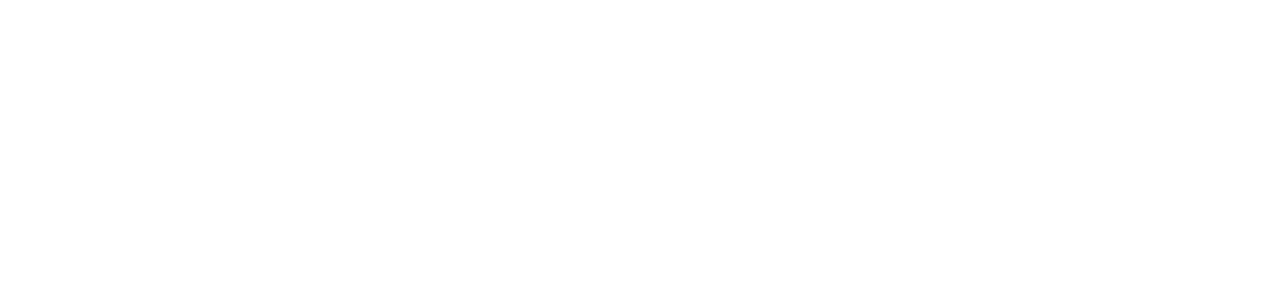
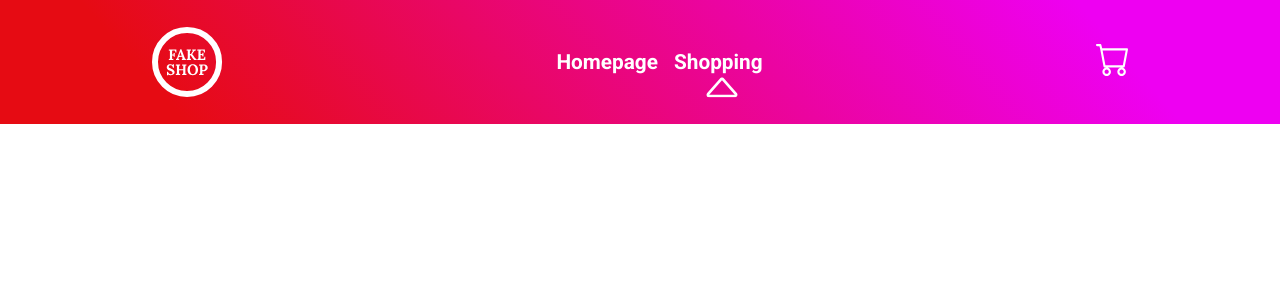
Before and after one commit to aleksandar-code/fake-shop, a React (Vite) app: page /fake-shop/shopping in a window 1280 px wide. Before the commit this address had no page. Shown: the top 300 px of the page. Built offline with nearby package versions, Linux system fonts and the light colour scheme.

Commit message:
Refactor header

```diff
--- a/src/App.tsx
+++ b/src/App.tsx
@@ -7,7 +7,7 @@
 export default function App() {
   return (
     <>
-      <BrowserRouter>
+      <BrowserRouter basename="fake-shop">
         <Routes>
           <Route
             path="/"
--- a/src/components/Header.tsx
+++ b/src/components/Header.tsx
@@ -3,26 +3,34 @@
 
 export function Header() {
   const navigate = useNavigate();
-  const location = useLocation().pathname;
+  let location = useLocation().pathname;
+  if (location === "/") location = "/homepage";
 
-  function placeArrowOnMouseEnter(target) {
+  function sanitize(location: string) {
+    return location.replace(/^\/|\/$/g, "");
+  }
+
+  function placeArrowOnMouseEnter(
+    event: React.MouseEvent<Element, MouseEvent>
+  ) {
     const arrowUp = document.querySelector(".arrow-up-parent");
     if (arrowUp !== null) {
       document.querySelector(".arrow-up-parent")?.remove();
-      target?.parentNode?.appendChild(arrowUp);
+      const target = event.target as HTMLButtonElement;
+      if (target) target.parentNode?.appendChild(arrowUp);
     }
   }
 
   function placeArrowOnMouseLeave() {
-    const arrowUp: any = document.querySelector(".arrow-up-parent");
+    const arrowUp: Element | null = document.querySelector(".arrow-up-parent");
     if (
       arrowUp !== null &&
-      arrowUp.parentNode ===
-        document.querySelector(`.${location.replace(/^\/|\/$/g, "")}-button`)
+      arrowUp.parentNode !==
+        document.querySelector(`.${sanitize(location)}-button`)
     ) {
       document.querySelector(".arrow-up-parent")?.remove();
       document
-        .querySelector(`.${location.replace(/^\/|\/$/g, "")}-button`)
+        .querySelector(`.${sanitize(location)}-button`)
         ?.appendChild(arrowUp);
     }
   }
@@ -35,17 +43,17 @@
       <ul>
         <li className="homepage-button">
           <h6
-            onMouseEnter={(e) => placeArrowOnMouseEnter(e.target)}
+            onMouseEnter={(event) => placeArrowOnMouseEnter(event)}
             onMouseLeave={() => placeArrowOnMouseLeave()}
             onClick={() => navigate("/")}
           >
             Homepage
           </h6>
-          {location === "/" && <ArrowUp />}
+          {location === "/homepage" && <ArrowUp />}
         </li>
         <li className="shopping-button">
           <h6
-            onMouseEnter={(e) => placeArrowOnMouseEnter(e.target)}
+            onMouseEnter={(event) => placeArrowOnMouseEnter(event)}
             onMouseLeave={() => placeArrowOnMouseLeave()}
             onClick={() => navigate("/shopping")}
           >
--- a/vite.config.ts
+++ b/vite.config.ts
@@ -3,6 +3,6 @@
 
 // https://vitejs.dev/config/
 export default defineConfig({
-  base: "./",
+  base: "/fake-shop",
   plugins: [react()],
 });
```
